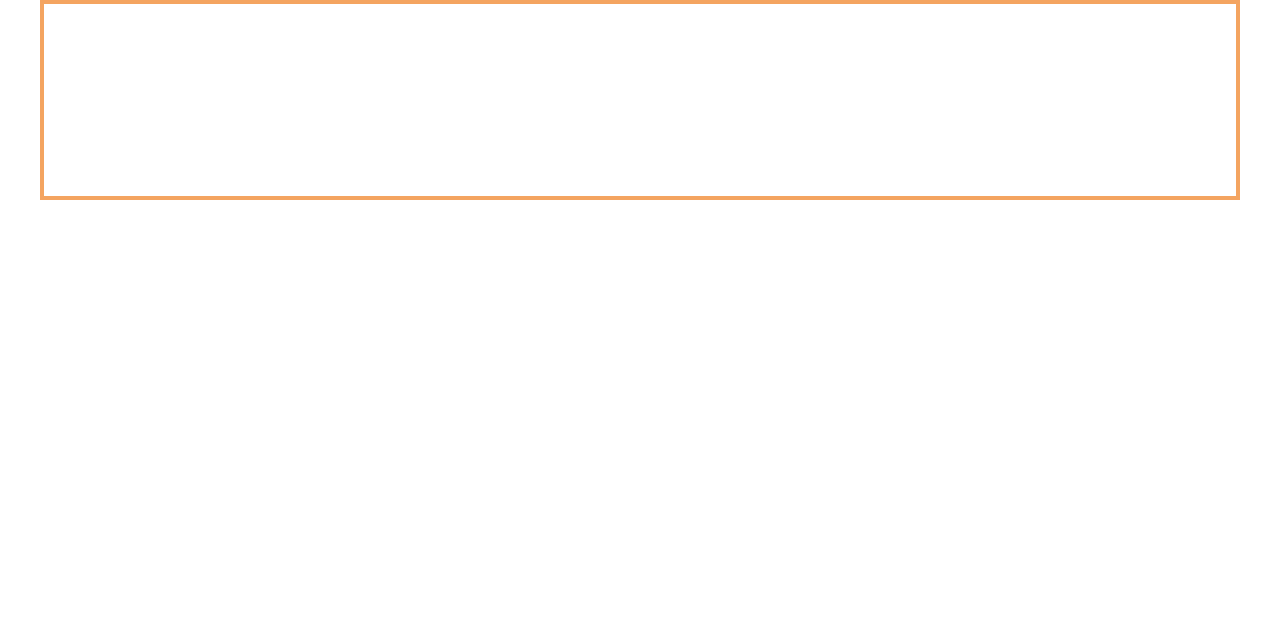
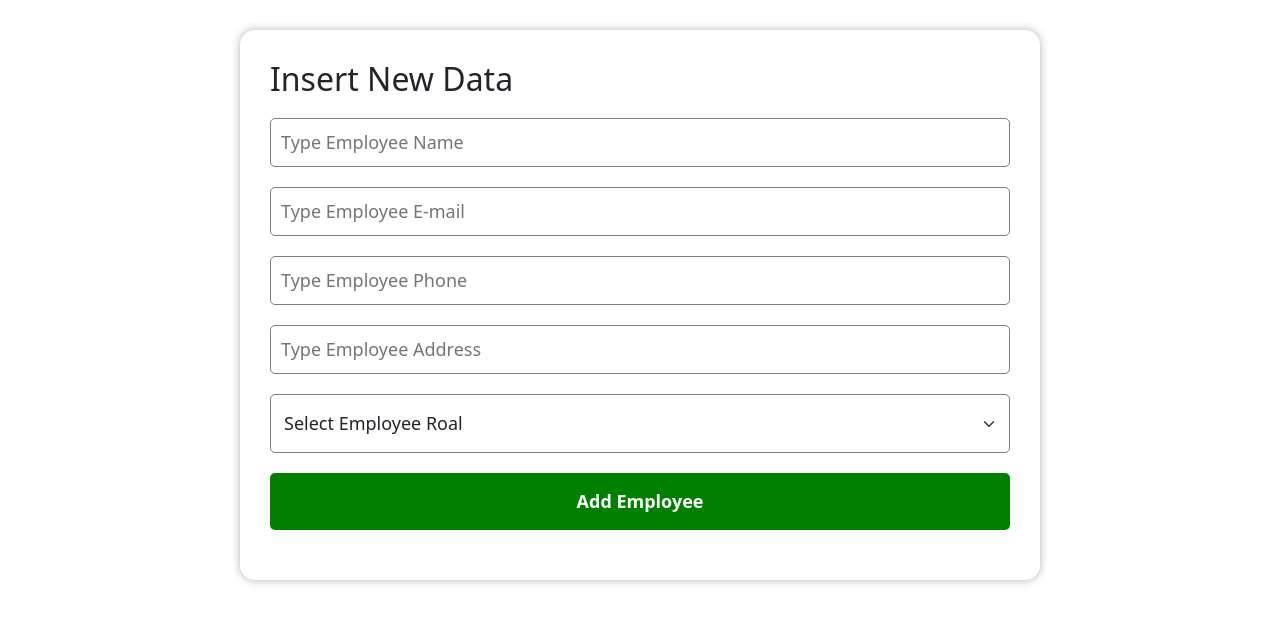
Before and after one commit to rakeebhasan09/SimpleAdminPanel, a plain HTML site: page index.html in a window 1280 px wide. Drawn offline with nearby package versions, Linux system fonts and the light colour scheme.

Commit message:
Create Data Collection Form

```diff
--- a/index.html
+++ b/index.html
@@ -4,9 +4,41 @@
 		<meta charset="UTF-8" />
 		<meta name="viewport" content="width=device-width, initial-scale=1.0" />
 		<title>Try To Create An Admin Panel Using JavaScript</title>
+		<link
+			href="https://cdn.jsdelivr.net/npm/bootstrap@5.3.7/dist/css/bootstrap.min.css"
+			rel="stylesheet"
+		/>
 		<link rel="stylesheet" href="style.css" />
 	</head>
 	<body>
-		<main class="main-container"></main>
+		<main class="container">
+			<!-- Data Input Form -->
+			<div class="data-collection-form">
+				<h2>Insert New Data</h2>
+				<div class="form">
+					<input type="text" placeholder="Type Employee Name" />
+					<input type="email" placeholder="Type Employee E-mail" />
+					<input type="text" placeholder="Type Employee Phone" />
+					<input type="text" placeholder="Type Employee Address" />
+					<select
+						class="form-select"
+						aria-label="Default select example"
+					>
+						<option selected>Select Employee Roal</option>
+						<option value="CEO">CEO</option>
+						<option value="MD">MD</option>
+						<option value="Admin">Admin</option>
+						<option value="Front End Developer">
+							Front End Developer
+						</option>
+						<option value="Back End Developer">
+							Back End Developer
+						</option>
+						<option value="Contributor">Contributor</option>
+					</select>
+					<button class="add-btn">Add Employee</button>
+				</div>
+			</div>
+		</main>
 	</body>
 </html>
--- a/style.css
+++ b/style.css
@@ -4,11 +4,59 @@
 	box-sizing: border-box;
 }
 
-.main-container {
-	max-width: 1200px;
-	padding-right: 15px;
-	padding-left: 15px;
-	margin: 0 auto;
-	height: 200px;
-	border: 4px solid sandybrown;
+.data-collection-form {
+	max-width: 800px;
+	margin-top: 30px;
+	margin-left: auto;
+	margin-right: auto;
+	padding: 30px;
+	padding-bottom: 50px;
+	border-radius: 15px;
+	box-shadow: 0 0 10px rgba(0, 0, 0, 0.3);
 }
+
+.data-collection-form h2 {
+	margin-bottom: 20px;
+}
+
+.form {
+	display: flex;
+	flex-direction: column;
+	row-gap: 20px;
+}
+
+.form input {
+	width: 100%;
+	padding: 10px;
+	font-size: 18px;
+	border: 1px solid gray;
+	border-radius: 5px;
+	outline: none;
+}
+
+.form select {
+	width: 100%;
+	padding: 15px 13px;
+	font-size: 18px;
+	border: 1px solid gray;
+	border-radius: 5px;
+	outline: none;
+	appearance: none;
+	position: relative;
+	z-index: 10;
+}
+
+.form-select:focus {
+	border-color: gray;
+	box-shadow: none;
+}
+
+.add-btn {
+	background-color: green;
+	color: #fff;
+	font-size: 18px;
+	font-weight: 600;
+	padding: 15px;
+	border: none;
+	border-radius: 5px;
+}
```
